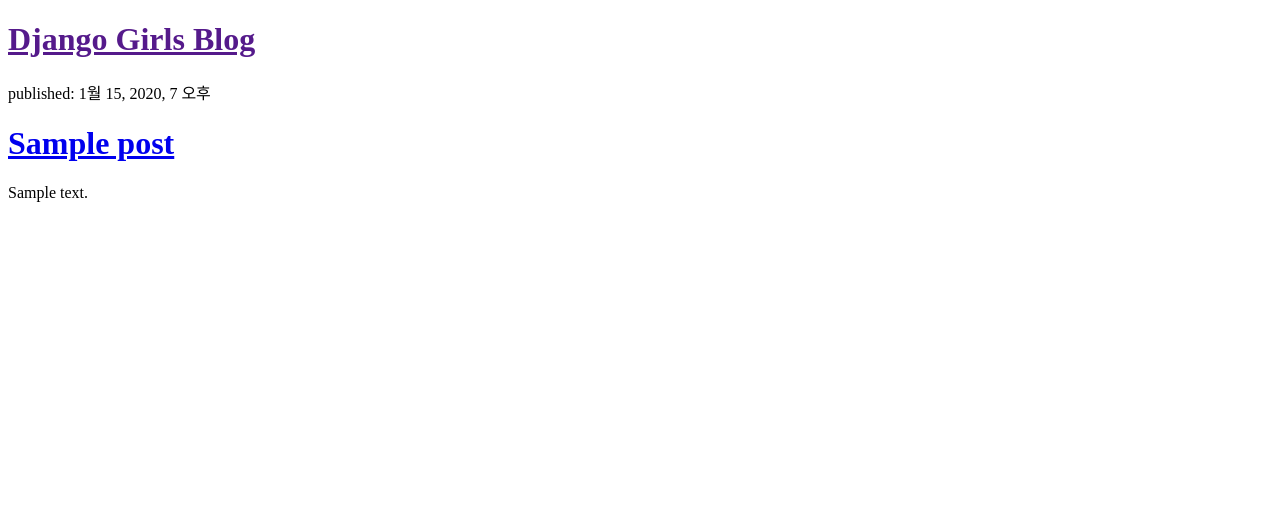
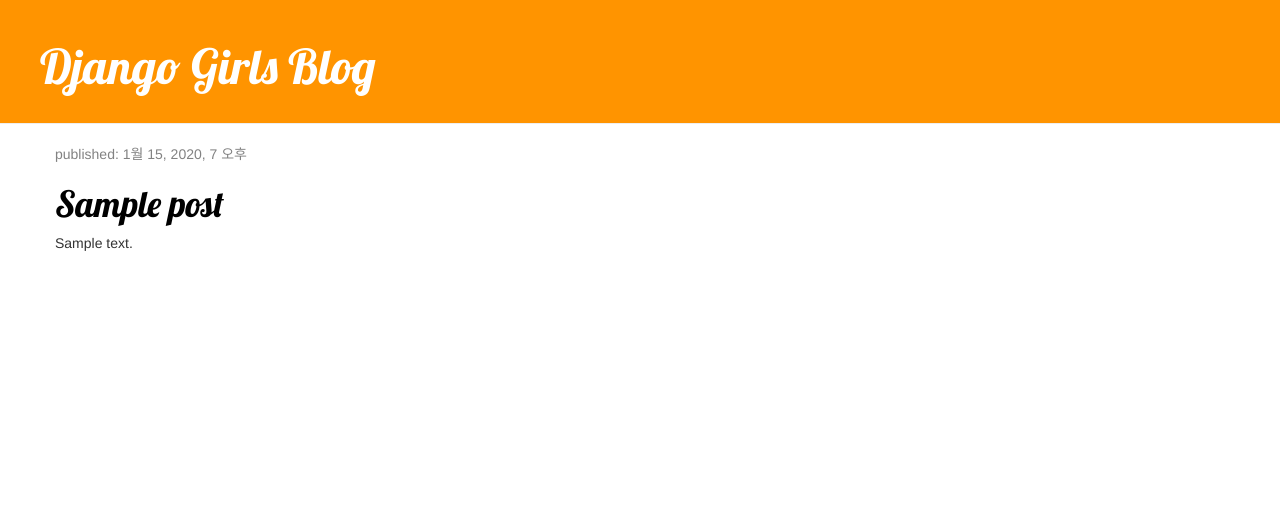
Before and after one commit to awesomeo184/piro13_djangogirls, a Django app: page / in a window 1280 px wide. Shown: the top 523 px of the page. Run offline with Django 3.2, Linux system fonts and the light colour scheme; tables that the repository leaves empty hold one stand-in row (values such as "Sample post"); some libraries are stand-ins or nearby versions.

Commit message:
CSS-예쁘게 만들기

```diff
--- /dev/null
+++ b/blog/static/css/blog.css
@@ -0,0 +1,46 @@
+.page-header {
+    background-color: #ff9400;
+    margin-top: 0;
+    padding: 20px 20px 20px 40px;
+}
+
+.page-header h1, .page-header h1 a, .page-header h1 a:visited, .page-header h1 a:active {
+    color: #ffffff;
+    font-size: 36pt;
+    text-decoration: none;
+}
+
+.content {
+    margin-left: 40px;
+}
+
+h1, h2, h3, h4 {
+    font-family: 'Lobster', cursive;
+}
+
+.date {
+    color: #828282;
+}
+
+.save {
+    float: right;
+}
+
+.post-form textarea, .post-form input {
+    width: 100%;
+}
+
+.top-menu, .top-menu:hover, .top-menu:visited {
+    color: #ffffff;
+    float: right;
+    font-size: 26pt;
+    margin-right: 20px;
+}
+
+.post {
+    margin-bottom: 70px;
+}
+
+.post h1 a, .post h1 a:visited {
+    color: #000000;
+}
--- a/blog/templates/blog/post_list.html
+++ b/blog/templates/blog/post_list.html
@@ -1,20 +1,33 @@
+{% load static %}
 <!DOCTYPE html>
 <html lang="en">
 <head>
     <meta charset="UTF-8">
     <title>Awesomeo184</title>
+    <link rel="stylesheet" href="//maxcdn.bootstrapcdn.com/bootstrap/3.2.0/css/bootstrap.min.css">
+    <link rel="stylesheet" href="//maxcdn.bootstrapcdn.com/bootstrap/3.2.0/css/bootstrap-theme.min.css">
+    <link href="//fonts.googleapis.com/css?family=Lobster&subset=latin,latin-ext" rel="stylesheet" type="text/css">
+    <link rel="stylesheet" href="{% static 'css/blog.css' %}">
 </head>
 <body>
-        <div>
+<div class="page-header">
     <h1><a href="">Django Girls Blog</a></h1>
 </div>
 
+<div class="content container">
+    <div class="row">
+        <div class="col-md-8">
             {% for post in posts %}
-        <div>
+                <div class="post">
+                    <div class="date">
                         <p>published: {{ post.published_date }}</p>
-            <h1><a href="#">{{ post.title }}</a></h1>
+                    </div>
+                    <h1><a href="">{{ post.title }}</a></h1>
                     <p>{{ post.text|linebreaksbr }}</p>
                 </div>
             {% endfor %}
+        </div>
+    </div>
+</div>
 </body>
 </html>
```
Lines whose indentation alone changed are shown as unchanged.
